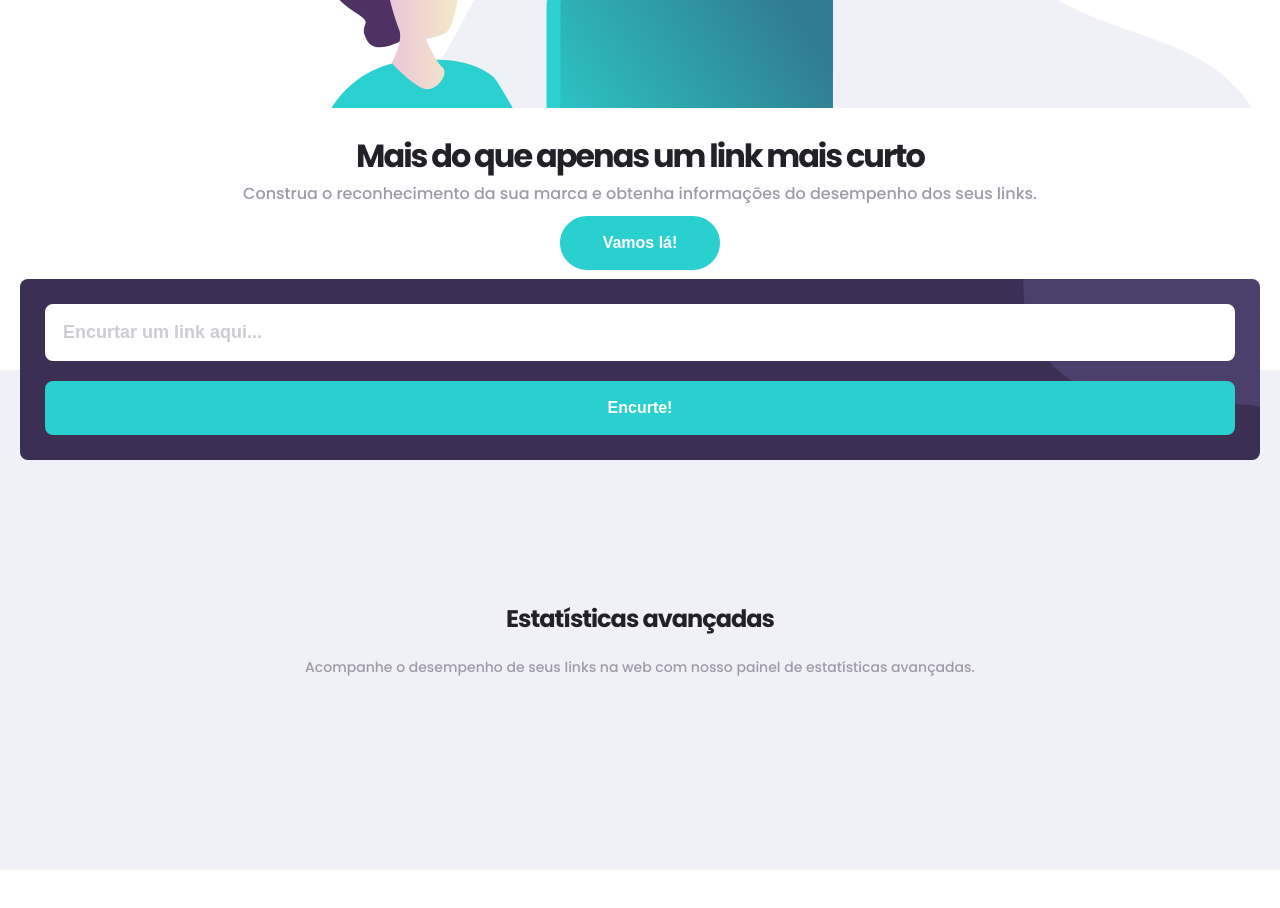
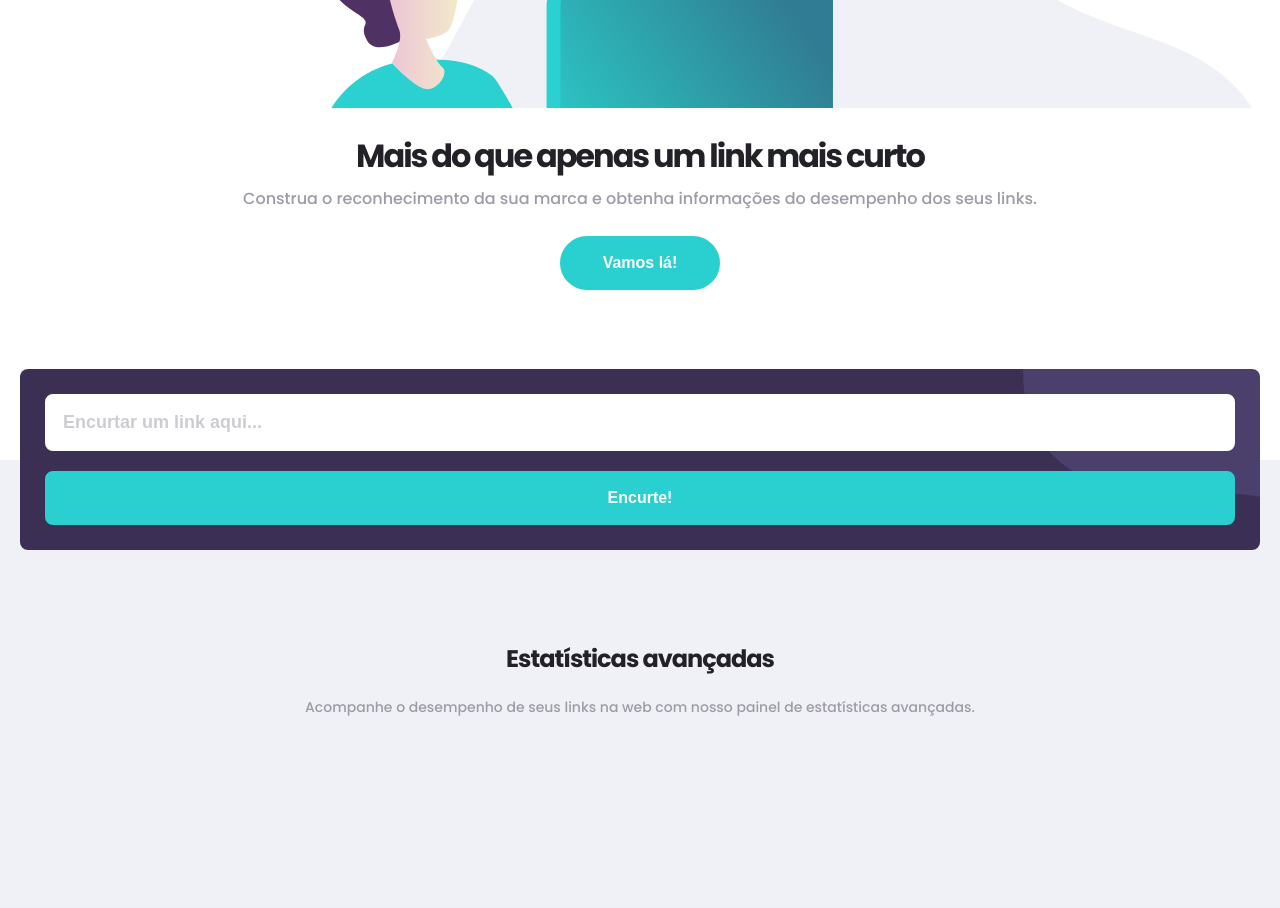
Before and after one commit to Salv-Dev/shortly, a React (Create React App) app: page / in a window 1280 px wide. Shown: the part 280-1188 px from the top of the page. Before the commit the page ends 1150 px from the top, so only its background shows below. Built offline with nearby package versions, Linux system fonts and the light colour scheme.

Commit message:
estiliza o espaçamento do AdvancedStatistics

```diff
--- a/src/components/molecules/Banner/styles.ts
+++ b/src/components/molecules/Banner/styles.ts
@@ -15,6 +15,7 @@ export const TextWrapper = styled.div`
     display: flex;
     flex-direction: column;
     align-items: center;
+    gap: 15px;
     margin-top: 30px;
     padding: 0 20px;
 `;
@@ -26,7 +27,6 @@ export const Title = styled.h1`
     letter-spacing: -2px;
     line-height: 2.2rem;
     color: ${props => props.theme.palette.primary.light.main};
-    margin-bottom: 10px;
 `;
 
 export const Desc = styled.p`
--- a/src/components/molecules/AdvancedStatistics/index.tsx
+++ b/src/components/organisms/AdvancedStatistics/index.tsx
@@ -1,4 +1,4 @@
-import UrlShortenerInput from '../UrlShortenerInput';
+import UrlShortenerInput from '../../molecules/UrlShortenerInput';
 
 import { Container, WrapperTitle, Title, Desc } from './styles';
 
--- a/src/components/molecules/AdvancedStatistics/styles.ts
+++ b/src/components/organisms/AdvancedStatistics/styles.ts
@@ -3,14 +3,14 @@ import styled from 'styled-components';
 export const Container = styled.section`
     height: 500px;
     background-color: ${props => props.theme.palette.primary.light.background};
-    margin-top: 100px;
+    margin-top: 170px;
 `;
 
 export const WrapperTitle = styled.div`
     display: flex;
     flex-direction: column;
     gap: 20px;
-    margin: 50px 0 20px 0;
+    margin: -20px 0 20px 0;
     padding: 0 20px;
 `;
 
--- a/src/components/organisms/Main/index.tsx
+++ b/src/components/organisms/Main/index.tsx
@@ -1,5 +1,5 @@
 import Banner from '../../molecules/Banner';
-import AdvancedStatistics from '../../molecules/AdvancedStatistics';
+import AdvancedStatistics from '../AdvancedStatistics';
 
 import { Container } from './styles';
 
```
